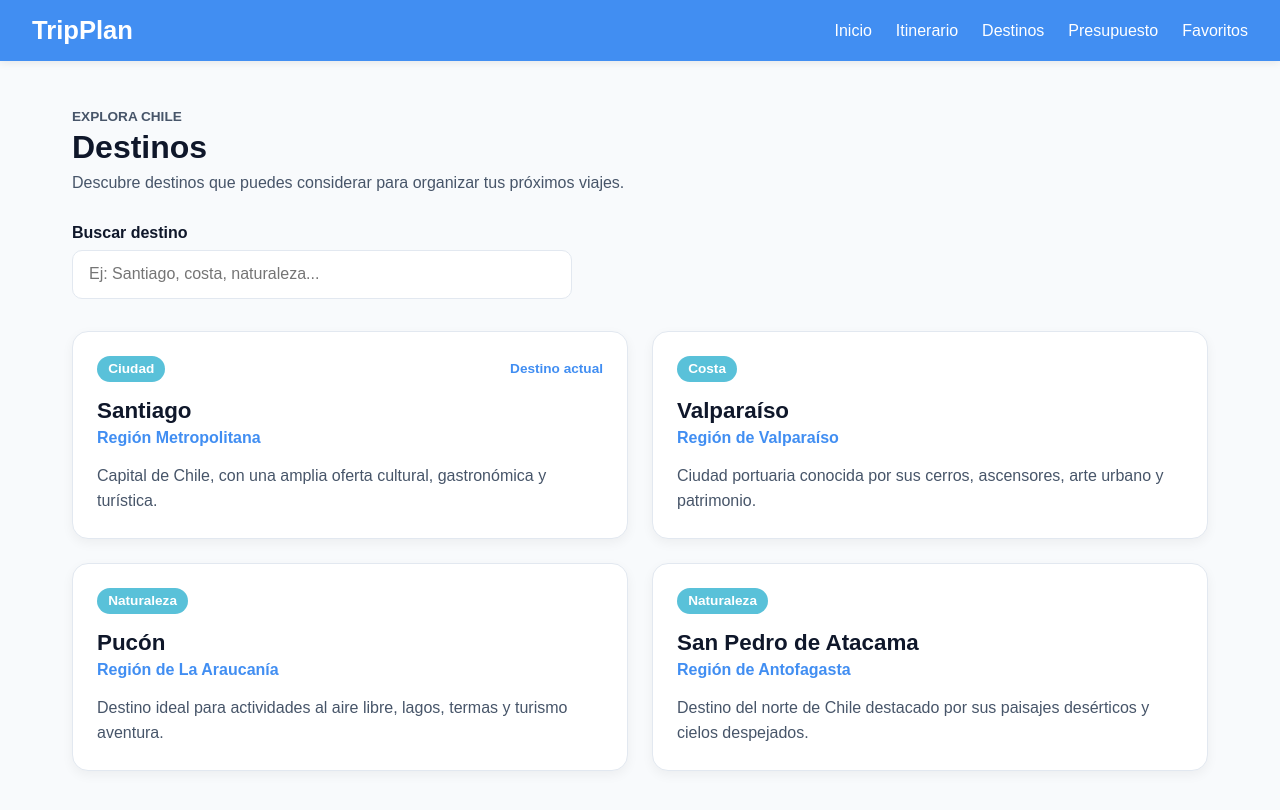
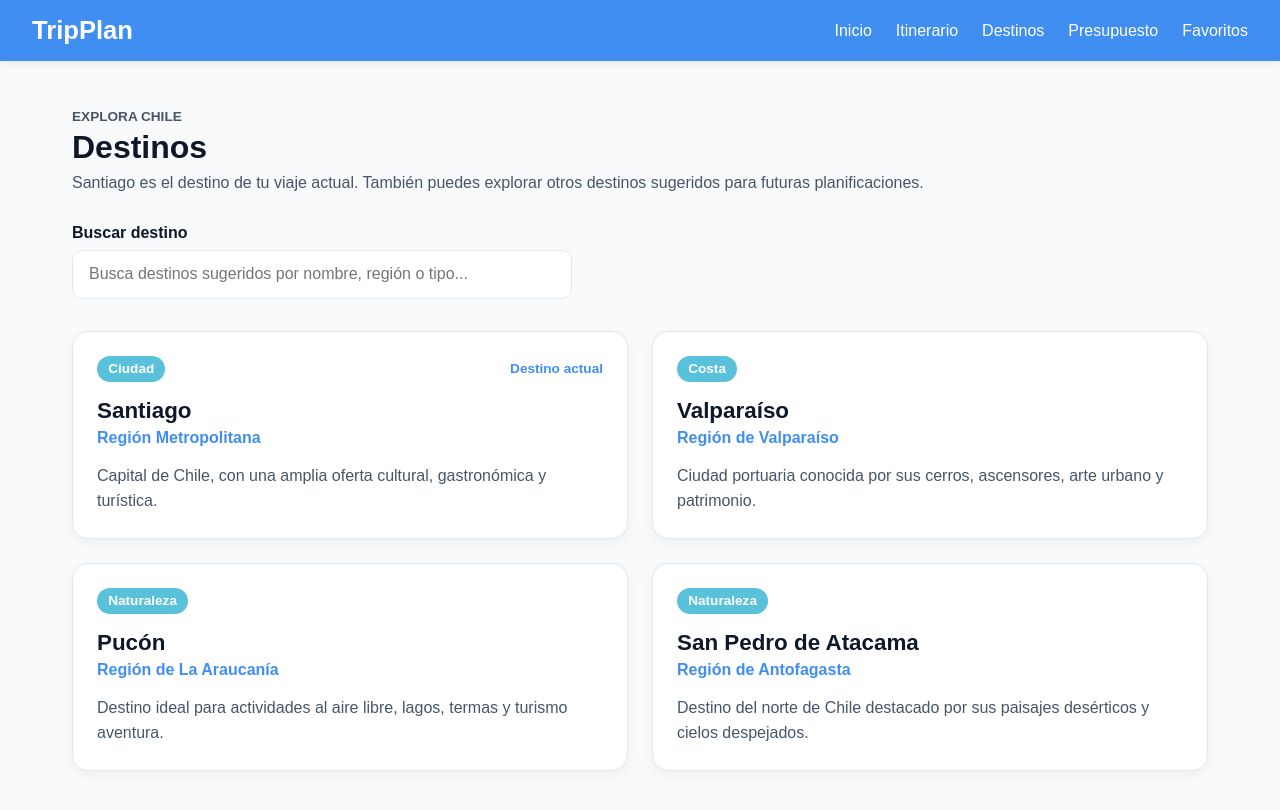
Before and after one commit to marycodder/viajes, a React (Vite) app: page /destinos in a window 1280 px wide. Shown: the top 810 px of the page. Built offline with nearby package versions, Linux system fonts and the light colour scheme.

Commit message:
Aclaración destino actual y sugeridos

```diff
--- a/src/pages/Destinos.jsx
+++ b/src/pages/Destinos.jsx
@@ -22,18 +22,20 @@ function Destinos() {
         <h2>Destinos</h2>
 
         <p>
-          Descubre destinos que puedes considerar para organizar tus próximos
-          viajes.
+          Santiago es el destino de tu viaje actual. También puedes explorar
+          otros destinos sugeridos para futuras planificaciones.
         </p>
       </section>
 
       <section className="destinations-search">
-        <label htmlFor="buscar-destino">Buscar destino</label>
+        <label htmlFor="buscar-destino">
+          Buscar destino
+        </label>
 
         <input
           id="buscar-destino"
           type="text"
-          placeholder="Ej: Santiago, costa, naturaleza..."
+          placeholder="Busca destinos sugeridos por nombre, región o tipo..."
           value={busqueda}
           onChange={(evento) => setBusqueda(evento.target.value)}
         />
@@ -50,9 +52,14 @@ function Destinos() {
       ) : (
         <section className="destinations-grid">
           {destinosFiltrados.map((destino) => (
-            <article className="destination-card" key={destino.id}>
+            <article
+              className="destination-card"
+              key={destino.id}
+            >
               <div className="destination-card-header">
-                <span className="destination-type">{destino.tipo}</span>
+                <span className="destination-type">
+                  {destino.tipo}
+                </span>
 
                 {destino.destacado && (
                   <span className="current-destination">
```
